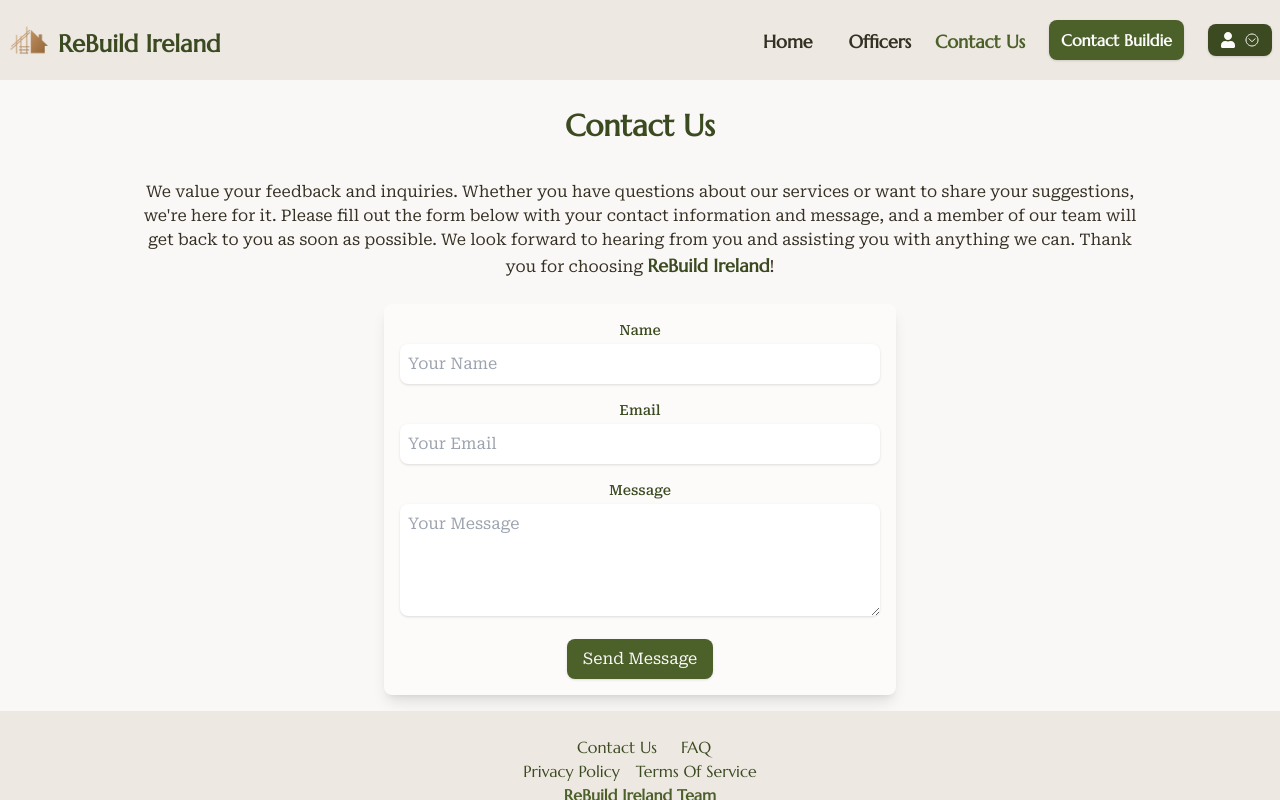
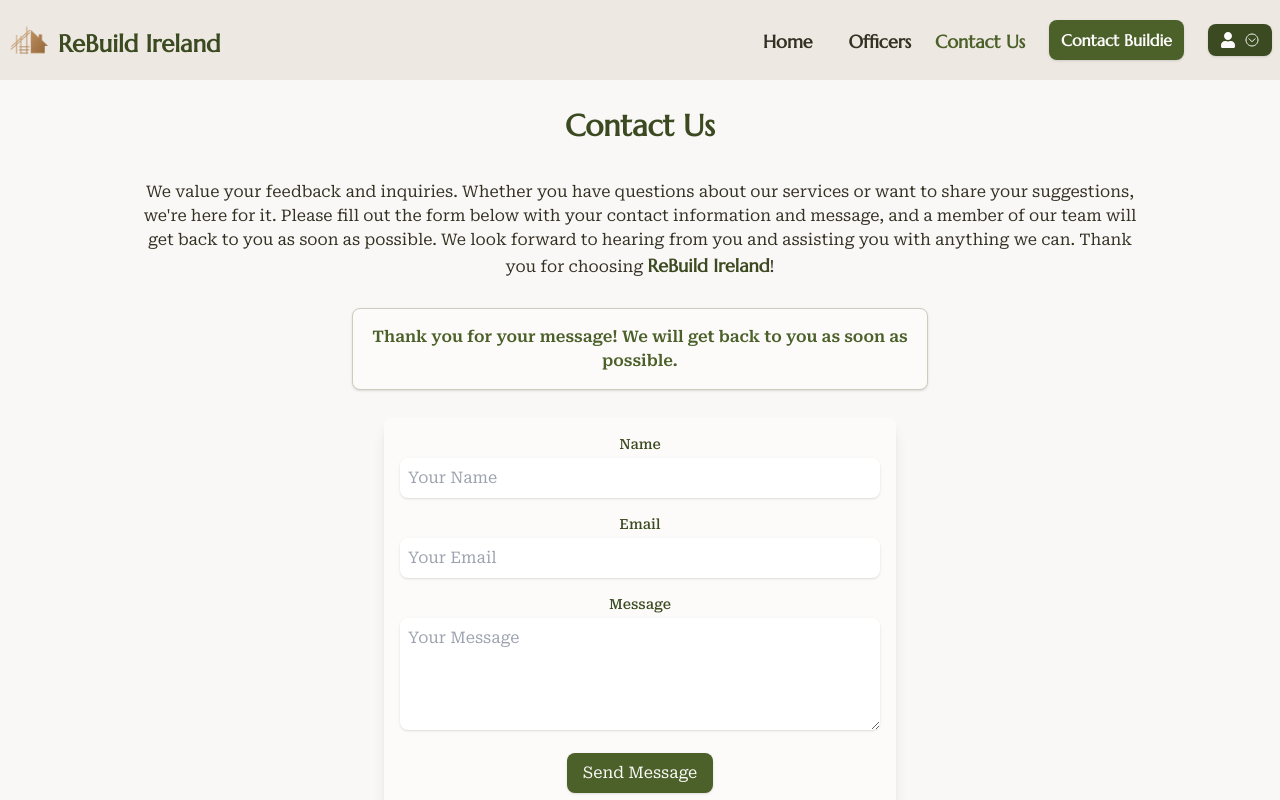
Before and after one commit to ai-avenger-teams/rebuild-ireland-frontend, a React (Vite) app: page /contact in a window 1280 px wide. Both pictures are taken after typing "Sample", "name@example.com", "Sample" into the empty fields and a click on the button "Send Message". Shown: the top 800 px of the page. Built offline with nearby package versions, Linux system fonts and the light colour scheme.

Commit message:
chore: add confirmation message for contact form

```diff
--- a/index.html
+++ b/index.html
@@ -7,7 +7,6 @@
   <link rel="apple-touch-icon" sizes="180x180" href="/src/assets/favicon/apple-touch-icon.png">
   <link rel="icon" type="image/png" sizes="32x32" href="/src/assets/favicon/favicon-32x32.png">
   <link rel="icon" type="image/png" sizes="16x16" href="/src/assets/favicon/favicon-16x16.png">
-  <link rel="manifest" href="/site.webmanifest">
   <title>ReBuild Ireland</title>
 </head>
 
--- a/src/pages/ContactPage.jsx
+++ b/src/pages/ContactPage.jsx
@@ -1,9 +1,13 @@
 import { Helmet } from "react-helmet-async";
+import { useState } from "react";
 import ContactForm from "../components/ContactForm";
 
 function Contact() {
+  const [isSubmitted, setIsSubmitted] = useState(false);
+
   const handleFormSubmit = (formData) => {
     console.log("Form submitted with data:", formData);
+    setIsSubmitted(true);
   };
 
   return (
@@ -36,6 +40,11 @@ function Contact() {
             </strong>
             !
           </p>
+          {isSubmitted && (
+            <div className="w-full max-w-xl mx-auto flex flex-col text-customLightGreen font-semibold bg-primarylight border border-veryLightGreen shadow rounded-lg p-4 my-4">
+              <p>Thank you for your message! We will get back to you as soon as possible.</p>
+            </div>
+          )}
         </div>
         <ContactForm onSubmit={handleFormSubmit} />
       </div>
```
Also changed, not shown: src/assets/favicon/site.webmanifest (deleted).
